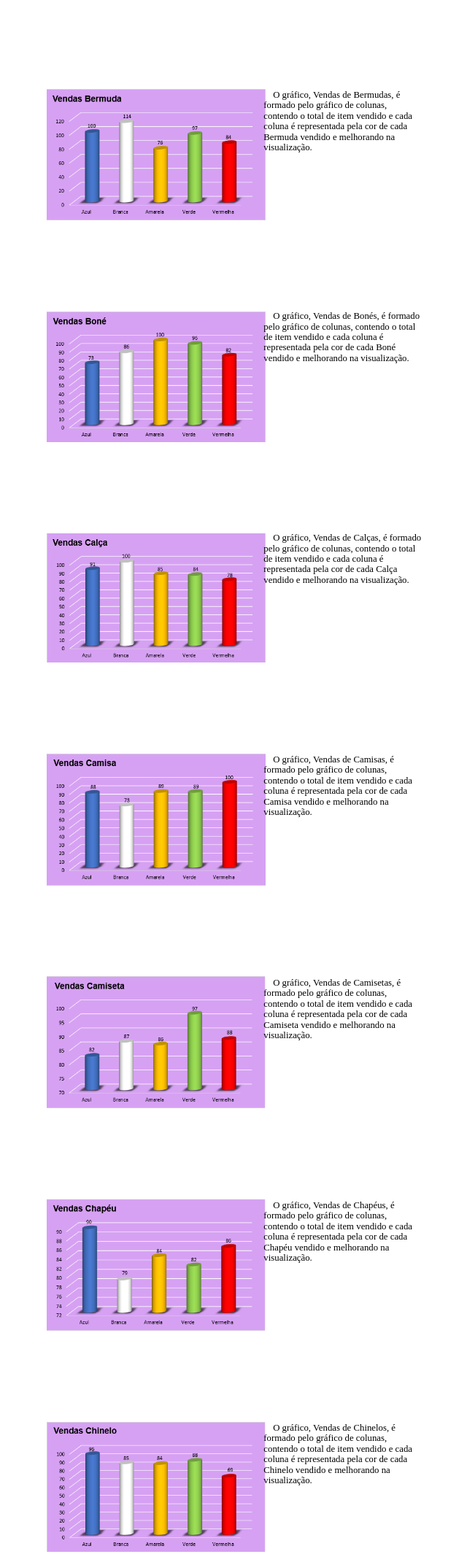
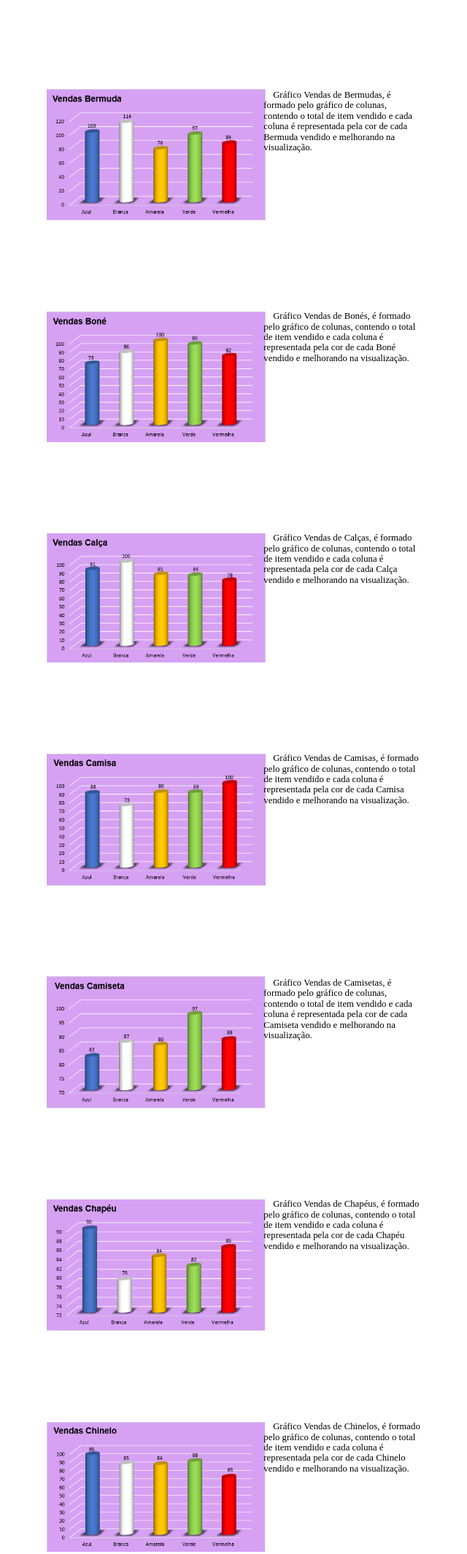
Before and after one commit to JuniorZero/arquivo-portfolio-projetos, a plain HTML site: page subpastas/projexcel-grafico-vendas.html in a window 1280 px wide. Shown: the part 1626-3756 px from the top of the page at 73% size, without its empty margins (145-785 px from the left). Drawn offline with Linux system fonts and the light colour scheme.

Commit message:
Add files via upload

```diff
--- a/subpastas/projexcel-grafico-vendas.html
+++ b/subpastas/projexcel-grafico-vendas.html
@@ -75,7 +75,7 @@
                             <div class="last-contents-bloco">
                                 <img src="img.projexcelgrafico/Bermuda.Vendas.PNG" alt="Venda de Bermudas">
                                 <p class="brief">
-                                    O gráfico, Vendas de Bermudas, é formado pelo gráfico de colunas, contendo o total de item vendido e cada coluna é representada pela cor de cada Bermuda vendido e melhorando na visualização.
+                                    Gráfico Vendas de Bermudas, é formado pelo gráfico de colunas, contendo o total de item vendido e cada coluna é representada pela cor de cada Bermuda vendido e melhorando na visualização.
                                 </p>
                             </div>
                         </article>
@@ -83,7 +83,7 @@
                             <div class="last-contents-bloco">
                                 <img src="img.projexcelgrafico/Boné.Vendas.PNG" alt="Venda de Bonés">
                                 <p class="brief">
-                                    O gráfico, Vendas de Bonés, é formado pelo gráfico de colunas, contendo o total de item vendido e cada coluna é representada pela cor de cada Boné vendido e melhorando na visualização.
+                                    Gráfico Vendas de Bonés, é formado pelo gráfico de colunas, contendo o total de item vendido e cada coluna é representada pela cor de cada Boné vendido e melhorando na visualização.
                                 </p>
                             </div>
                         </article>
@@ -91,7 +91,7 @@
                             <div class="last-contents-bloco">
                                 <img src="img.projexcelgrafico/Calça.Vendas.PNG" alt="Venda de Calças">
                                 <p class="brief">
-                                    O gráfico, Vendas de Calças, é formado pelo gráfico de colunas, contendo o total de item vendido e cada coluna é representada pela cor de cada Calça vendido e melhorando na visualização.
+                                    Gráfico Vendas de Calças, é formado pelo gráfico de colunas, contendo o total de item vendido e cada coluna é representada pela cor de cada Calça vendido e melhorando na visualização.
                                 </p>
                             </div>
                         </article>
@@ -99,7 +99,7 @@
                             <div class="last-contents-bloco">
                                 <img src="img.projexcelgrafico/Camisa.Vendas.PNG" alt="Venda de Camisas">
                                 <p class="brief">
-                                    O gráfico, Vendas de Camisas, é formado pelo gráfico de colunas, contendo o total de item vendido e cada coluna é representada pela cor de cada Camisa vendido e melhorando na visualização.
+                                    Gráfico Vendas de Camisas, é formado pelo gráfico de colunas, contendo o total de item vendido e cada coluna é representada pela cor de cada Camisa vendido e melhorando na visualização.
                                 </p>
                             </div>
                         </article>
@@ -107,7 +107,7 @@
                             <div class="last-contents-bloco">
                                 <img src="img.projexcelgrafico/Camiseta.Vendas.PNG" alt="Venda de Camisetas">
                                 <p class="brief">
-                                    O gráfico, Vendas de Camisetas, é formado pelo gráfico de colunas, contendo o total de item vendido e cada coluna é representada pela cor de cada Camiseta vendido e melhorando na visualização.
+                                    Gráfico Vendas de Camisetas, é formado pelo gráfico de colunas, contendo o total de item vendido e cada coluna é representada pela cor de cada Camiseta vendido e melhorando na visualização.
                                 </p>
                             </div>
                         </article>
@@ -115,7 +115,7 @@
                             <div class="last-contents-bloco">
                                 <img src="img.projexcelgrafico/Chapéu.Vendas.PNG" alt="Venda de Chapéus">
                                 <p class="brief">
-                                    O gráfico, Vendas de Chapéus, é formado pelo gráfico de colunas, contendo o total de item vendido e cada coluna é representada pela cor de cada Chapéu vendido e melhorando na visualização.
+                                    Gráfico Vendas de Chapéus, é formado pelo gráfico de colunas, contendo o total de item vendido e cada coluna é representada pela cor de cada Chapéu vendido e melhorando na visualização.
                                 </p>
                             </div>
                         </article>
@@ -123,7 +123,7 @@
                             <div class="last-contents-bloco">
                                 <img src="img.projexcelgrafico/Chinelo.Vendas.PNG" alt="Venda de Chinelos">
                                 <p class="brief">
-                                    O gráfico, Vendas de Chinelos, é formado pelo gráfico de colunas, contendo o total de item vendido e cada coluna é representada pela cor de cada Chinelo vendido e melhorando na visualização.
+                                    Gráfico Vendas de Chinelos, é formado pelo gráfico de colunas, contendo o total de item vendido e cada coluna é representada pela cor de cada Chinelo vendido e melhorando na visualização.
                                 </p>
                             </div>
                         </article>
@@ -131,7 +131,7 @@
                             <div class="last-contents-bloco">
                                 <img src="img.projexcelgrafico/Saia.Vendas.PNG" alt="Venda de Saias">
                                 <p class="brief">
-                                    O gráfico, Vendas de Saias, é formado pelo gráfico de colunas, contendo o total de item vendido e cada coluna é representada pela cor de cada Saia vendido e melhorando na visualização.
+                                    Gráfico Vendas de Saias, é formado pelo gráfico de colunas, contendo o total de item vendido e cada coluna é representada pela cor de cada Saia vendido e melhorando na visualização.
                                 </p>
                             </di>
                         </article>
```
